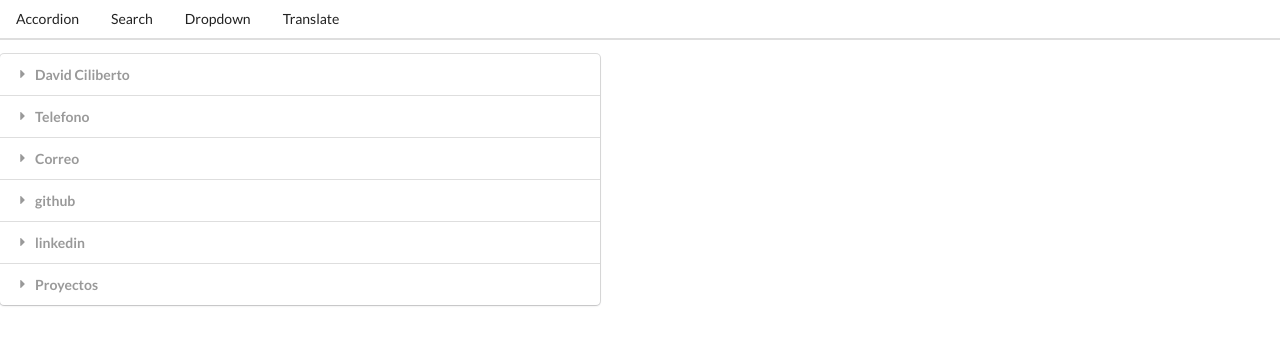
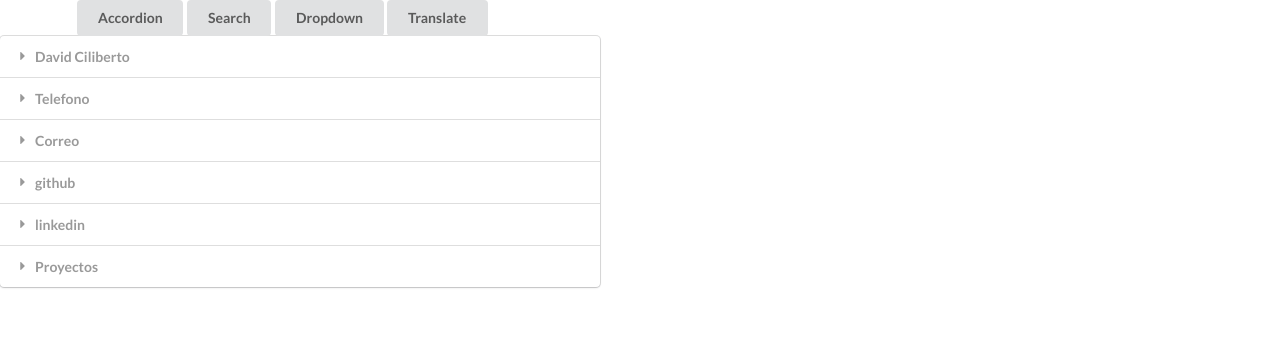
Before and after one commit to davidciliberto1/widgetWiki, a React (Create React App) app: page / in a window 1280 px wide. Shown: the top 344 px of the page. Built offline with nearby package versions, Linux system fonts and the light colour scheme.

Commit message:
modified buttons header

```diff
--- a/src/components/Header.js
+++ b/src/components/Header.js
@@ -3,11 +3,32 @@ import Link from './Link';
 
 const Header = () => {
     return (
-        <div className='ui secondary pointing menu'>
-            <Link href='/' className='item'>Accordion</Link>
-            <Link href='/list' className='item'>Search</Link>
-            <Link href='/dropdown' className='item'>Dropdown</Link>
-            <Link href='/translate' className='item'>Translate</Link>
+        <div className='ui container'>
+            <div class="ui animated fade button" tabindex="0">
+                <div class="visible content">Accordion</div>
+                <div class="hidden content">
+                    <Link href='/' className='item'>Personal Info</Link>
+                </div>
+            </div>
+            <div class="ui animated fade button" tabindex="0">
+                <div class="visible content">Search</div>
+                <div class="hidden content">
+                    <Link href='/list' className='item'>Search</Link>
+                </div>
+            </div>
+            <div class="ui animated fade button" tabindex="0">
+                <div class="visible content">Dropdown</div>
+                <div class="hidden content">
+                    <Link href='/dropdown' className='item'>Dropdown</Link>
+                </div>
+            </div>
+            <div class="ui animated fade button" tabindex="0">
+                <div class="visible content">Translate</div>
+                <div class="hidden content">
+                    <Link href='/translate' className='item'>Translate</Link>
+                </div>
+            </div>
+
         </div>
     );
 };
```
